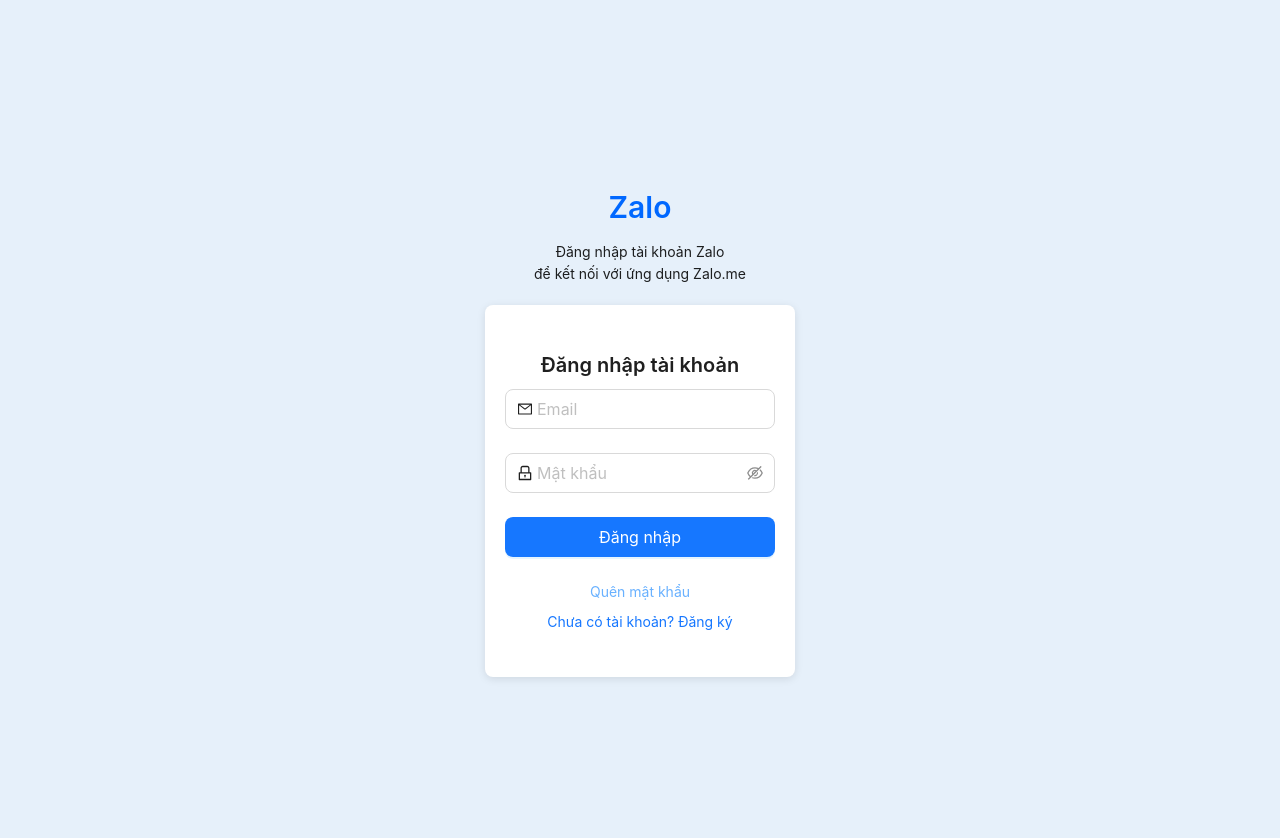
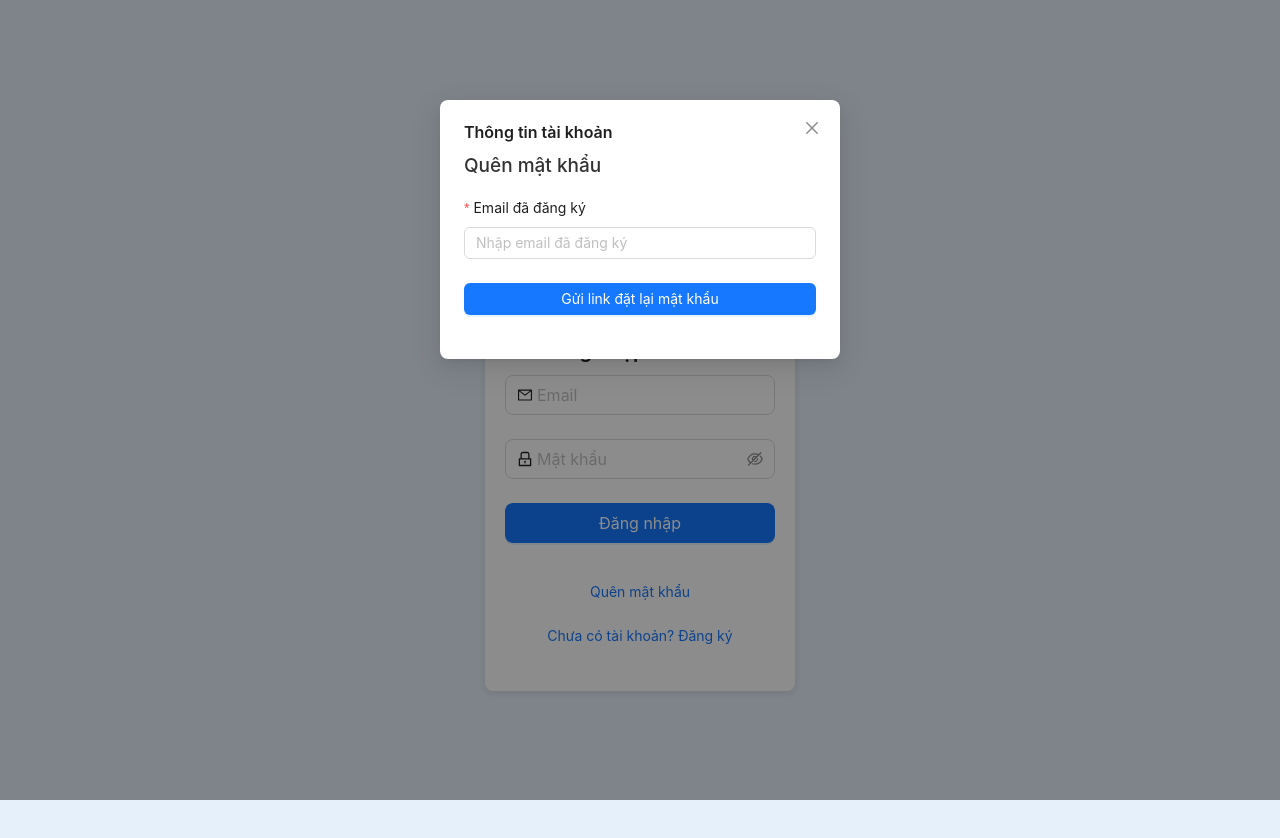
Before and after one commit to nguyenphuochuyy/clone-zalo-fe, a React (Create React App) app: page /chat in a window 1280 px wide. Both pictures are taken after a click on the link "Quên mật khẩu". Built offline with nearby package versions, Linux system fonts and the light colour scheme; no server answers.

Commit message:
hoan thanh reset mat khau

```diff
--- a/src/App.js
+++ b/src/App.js
@@ -7,6 +7,7 @@
 import VerifyEmailPage from './pages/VerifyEmailPage/index.js';
 import VerifyTokenPage from './pages/VerifyTokenPage/index.js';
 import HomeChat from './pages/HomeChat/index.js';
+import ForgetPasswordPage from './pages/ForgetPassword/index.js';
 const { Sider, Content } = Layout;
 
 const App = () => {
@@ -46,6 +47,7 @@
 
   }
 , [avt]); // Chạy lại khi token thay đổi
+
   return (
       <Routes>
         {/* Route trang chủ hoặc login dựa vào trãng thái đăng nhập */}
@@ -91,6 +93,10 @@
           path='/api/auth/verify-email'
           element={ isAuthenticated ? (<Navigate to={"/home"}/> ) : <VerifyTokenPage />} // Trang xác thực token
         />
+        <Route
+          path='/api/auth/reset-password'
+          element={<ForgetPasswordPage />} // Trang quên mật khẩu
+        />
       </Routes>
 
 
--- a/src/components/ModalProfile/index.js
+++ b/src/components/ModalProfile/index.js
@@ -25,7 +25,7 @@
     setIsModalOpen(false);
   };
 
-// Xử lý khi chọn file ảnh
+
    // Xử lý khi chọn file ảnh
   const handleBeforeUpload = (file) => {
     const isImage = file.type.startsWith('image/');
@@ -33,7 +33,6 @@
       message.error('Bạn chỉ có thể tải lên file ảnh!');
       return false;
     }
-
     const reader = new FileReader();
     reader.onload = (e) => {
       setAvatar(e.target.result); // Hiển thị preview của ảnh
@@ -48,7 +47,6 @@
       message.warning('Vui lòng chọn ảnh trước khi cập nhật!');
       return;
     }
-
     const formData = new FormData();
     formData.append('avatar', file);
     try {
--- /dev/null
+++ b/src/components/ModalResetPassword/index.js
@@ -0,0 +1,93 @@
+import React, { useState } from 'react';
+import {  Button, Form, Input, message, Modal, } from 'antd';
+import {
+    EditOutlined,
+
+  UserOutlined,
+} from '@ant-design/icons';
+import Title from 'antd/es/typography/Title';
+import { data } from 'react-router-dom';
+import { TbLockPassword } from "react-icons/tb";
+const ModalForgetPassword = () => {
+  const [isModalOpen, setIsModalOpen] = useState(false);
+  const [form] = Form.useForm();
+  const showModal = () => {
+    setIsModalOpen(true);
+  };
+  const handleOk = () => {
+    setIsModalOpen(false);
+  };
+  const handleCancel = () => {
+    setIsModalOpen(false);
+  };
+    //submit form
+    const handleSubmit = async (values) => {
+        const { email } = values;
+
+        try {
+          // Gửi yêu cầu đến API để gửi link reset password (giả lập)
+          const response = await fetch('http://localhost:5000/api/auth/forgot-password', {
+            method: 'POST',
+            headers: {
+              'Content-Type': 'application/json',
+            },
+            body: JSON.stringify({ email }),
+          });
+
+          const data = await response.json();
+
+          if (response.ok) {
+            message.success('Link đặt lại mật khẩu đã được gửi! Vui lòng kiểm tra email của bạn.');
+            setIsModalOpen(false);
+            form.resetFields();
+          } else {
+            message.error(data.message || 'Có lỗi xảy ra khi gửi link đặt lại mật khẩu!');
+          }
+        } catch (error) {
+          message.error('Có lỗi xảy ra! Vui lòng thử lại sau.');
+        }
+      };
+  return (
+    <>
+    <div style={{display: 'flex', justifyContent: 'center', alignItems: 'center'}} onClick={showModal}>
+          <p>Quên mật khẩu</p>
+    </div>
+      <Modal open={isModalOpen} onOk={handleOk} onCancel={handleCancel} title="Thông tin tài khoản"
+        footer={null}
+        width={400}
+    >
+
+        <div>
+            <Title level={5} style={{ margin: 0 , fontSize: '19px' , fontWeight: '500' , color: '#333' }}>
+                Quên mật khẩu
+            </Title>
+        </div>
+        <Form
+          form={form}
+          onFinish={handleSubmit}
+          layout="vertical"
+          style={{ marginTop: 16 }}
+        >
+          <Form.Item
+            name="email"
+            label="Email đã đăng ký"
+            rules={[
+              { required: true, message: 'Vui lòng nhập email!' },
+              { type: 'email', message: 'Email không hợp lệ!' },
+            ]}
+          >
+            <Input placeholder="Nhập email đã đăng ký" />
+          </Form.Item>
+
+          <Form.Item>
+            <Button type="primary" htmlType="submit" block>
+              Gửi link đặt lại mật khẩu
+            </Button>
+          </Form.Item>
+        </Form>
+
+      </Modal>
+    </>
+  );
+};
+export default ModalForgetPassword;
--- /dev/null
+++ b/src/pages/ForgetPassword/ResetPasswordPage.css
@@ -0,0 +1,13 @@
+.reset-password-container {
+    display: flex;
+    flex-direction: column;
+    align-items: center;
+    justify-content: center;
+    min-height: 100vh;
+    padding: 24px;
+    background-color: #f0f2f5;
+  }
+
+  .reset-password-container .ant-typography {
+    text-align: center;
+  }
--- /dev/null
+++ b/src/pages/ForgetPassword/index.js
@@ -0,0 +1,97 @@
+import React from 'react';
+import { Form, Input, Button, Typography, message } from 'antd';
+import { useNavigate, useLocation, useSearchParams } from 'react-router-dom';
+import './ResetPasswordPage.css';
+
+const { Title, Text } = Typography;
+
+const ForgetPasswordPage = () => {
+  const navigate = useNavigate();
+  const location = useLocation();
+  const [form] = Form.useForm();
+const [searchParams] = useSearchParams();
+  const token = searchParams.get('token'); // Lấy token từ query params
+  const onFinish = async (values) => {
+    const { newPassword , confirmPassword} = values;
+
+
+    try {
+      // Gửi yêu cầu đến API để đặt lại mật khẩu
+      const response = await fetch("http://localhost:5000/api/auth/reset-password",{
+        method: 'POST',
+        headers: {
+          'Content-Type': 'application/json',
+          Authorization: `Bearer ${localStorage.getItem('token')}`,
+        },
+        body: JSON.stringify({ newPassword, confirmPassword, token }), // Gửi token cùng với mật khẩu mới
+      });
+
+      const data = await response.json();
+      if (response.ok) {
+        message.success('Đặt lại mật khẩu thành công! Vui lòng đăng nhập lại.');
+        navigate('/');
+      } else {
+        message.error(data.message || 'Có lỗi xảy ra khi đặt lại mật khẩu!');
+      }
+    } catch (error) {
+      message.error('Có lỗi xảy ra! Vui lòng thử lại sau.');
+    }
+  };
+
+  return (
+    <div className="reset-password-container">
+      <Title level={2}>Đặt lại mật khẩu</Title>
+
+      <Form
+        form={form}
+        onFinish={onFinish}
+        layout="vertical"
+        style={{ maxWidth: 400, width: '100%' }}
+      >
+
+        <Form.Item
+          name="newPassword"
+          label="Mật khẩu mới"
+          rules={[
+            { required: true, message: 'Vui lòng nhập mật khẩu mới!' },
+          ]}
+        >
+          <Input.Password placeholder="Nhập mật khẩu mới" />
+        </Form.Item>
+
+        <Form.Item
+          name="confirmPassword"
+          label="Xác nhận mật khẩu"
+          dependencies={['newPassword']}
+          rules={[
+            { required: true, message: 'Vui lòng xác nhận mật khẩu!' },
+            ({ getFieldValue }) => ({
+              validator(_, value) {
+                if (!value || getFieldValue('newPassword') === value) {
+                  return Promise.resolve();
+                }
+                return Promise.reject('Mật khẩu xác nhận không khớp!');
+              },
+            }),
+          ]}
+        >
+          <Input.Password placeholder="Xác nhận mật khẩu" />
+        </Form.Item>
+
+        <Form.Item>
+          <Button type="primary" htmlType="submit" block>
+            Đặt lại mật khẩu
+          </Button>
+        </Form.Item>
+
+        <Form.Item>
+          <Button type="link" onClick={() => navigate('/login')} block>
+            Quay lại đăng nhập
+          </Button>
+        </Form.Item>
+      </Form>
+    </div>
+  );
+};
+
+export default ForgetPasswordPage;
--- a/src/pages/Home/index.js
+++ b/src/pages/Home/index.js
@@ -7,7 +7,7 @@
 const HomePage = () => {
   return (
     <div className="download-container">
-      {/* Header */}
+
       <div className="header">
         <Title level={3} style={{ color: '#0068FF', margin: 0 }}>
           Zalo
@@ -15,13 +15,12 @@
         <Text className="header-link">Đăng nhập</Text>
       </div>
 
-      {/* Main Content */}
+
       <div className="content">
         <Row justify="center" align="middle" className="content-row">
           <Col xs={22} sm={20} md={16} lg={12} xl={10}>
             <div className="download-box">
               <Row gutter={[32, 32]} align="middle">
-                {/* Left Section: Text and Buttons */}
                 <Col xs={24} md={12}>
                   <Title level={2}>Tải Zalo PC cho máy tính</Title>
                   <Text>
@@ -62,7 +61,7 @@
                   </div>
                 </Col>
 
-                {/* Right Section: Image */}
+
                 <Col xs={24} md={12}>
                   <Image
                     src="https://stc-zaloprofile.zdn.vn/pc/v1/images/img_pc.png"
@@ -80,7 +79,7 @@
       {/* Footer */}
       <div className="footer">
         <Text>
-          © 2012 - 2025 sản phẩm của nhóm 8 - CNMM - Khoa CNTT - ĐH Công Nghiệp Thành Phố Hồ Chí Minh
+          © 2025 sản phẩm của nhóm 8 - CNMM - Khoa CNTT - ĐH Công Nghiệp Thành Phố Hồ Chí Minh
         </Text>
       </div>
     </div>
--- a/src/pages/HomeChat/index.js
+++ b/src/pages/HomeChat/index.js
@@ -9,8 +9,10 @@
   MoonOutlined,
   LogoutOutlined,
 } from '@ant-design/icons';
+import { TbLockPassword } from "react-icons/tb";
 import { Navigate } from 'react-router-dom';
 import ModalProfile from '../../components/ModalProfile';
+import ModalForgetPassword from '../../components/ModalResetPassword';
 // import './HomeChat.css';
 const { Sider, Content } = Layout;
 const { Title, Text } = Typography;
@@ -64,26 +66,26 @@
     // Hàm xử lý đăng xuất
   const handleLogout = () => {
     localStorage.removeItem('token'); // Xóa token
-    setIsAuthenticated(false); // Cập nhật trạng thái xác thực
-    window.location.href = '/'; // Chuyển hướng về trang chủ
+    localStorage.removeItem('avt'); // Xóa avatar
+    setIsAuthenticated(false);
+    window.location.href = '/';
   };
   console.log(profile);
 
-  // Hàm xử lý chuyển hướng đến trang quản lý tài khoản
-  const handleManageAccount = () => {
-    // render modal quản lý tài khoản
 
-
-  };
   // Menu cho Dropdown
   const menu = (
   <Menu>
     {/* Quản lý tài khoản */}
     <Menu.Item key="1" >
-      <ModalProfile handleManageAccount = {handleManageAccount()} userProfile={userProfile} avatarContext = {avatar} setAvatarContext = {setAvatar} />
+      <ModalProfile  userProfile={userProfile} avatarContext = {avatar} setAvatarContext = {setAvatar} />
     </Menu.Item>
 
-    <Menu.Item key="2" icon={<LogoutOutlined />} onClick={handleLogout}>
+    <Menu.Item key="2">
+      <ModalForgetPassword />
+    </Menu.Item>
+
+    <Menu.Item key="3" icon={<LogoutOutlined  style={{fontSize : 20}} />} onClick={handleLogout} style={{marginTop : 10}}  >
       Đăng xuất
     </Menu.Item>
   </Menu>
@@ -91,24 +93,22 @@
   return (
     <Layout style={{ minHeight: '100vh' }}>
       {/* Sidebar bên trái */}
-      <Sider width={300} style={{ background: '#fff', borderRight: '1px solid #e8e8e8' }}>
+      <Sider width={350} style={{ background: '#fff', borderRight: '1px solid #e8e8e8' }}>
         {/* Header của sidebar */}
         <div style={{ padding: '16px', display: 'flex', alignItems: 'center', borderBottom: '1px solid #e8e8e8', }}>
         <Dropdown overlay={menu} trigger={['click']}>
             <Avatar
               src={avatar}
-              style={{ cursor: 'pointer' }}
+              style={{ cursor: 'pointer' , marginRight: '20px' }}
             />
-          </Dropdown>
-          {/* <Title level={5} style={{ margin: '0 0 0 8px', flex: 1 }}>
-            Tất cả
-          </Title> */}
-          <Button type="text" icon={<SearchOutlined />} />
-          <Button type="text" icon={<MessageOutlined />} />
-          <Button type="text" icon={<TeamOutlined />} />
-          <Button type="text" icon={<UserOutlined />} />
-          <Button type="text" icon={<SettingOutlined />} onClick={handleLogout} />
+        </Dropdown>
+          <Button type="text" icon={<SearchOutlined style={{fontSize : '20px'}} />} />
+          <Button type="text" icon={<MessageOutlined style={{fontSize : '20px'}}/>} />
+          <Button type="text" icon={<TeamOutlined style={{fontSize : '20px'}}/>} />
+          <Button type="text" icon={<UserOutlined style={{fontSize : '20px'}}/>} />
+          <Button type="text" icon={<SettingOutlined style={{fontSize : '20px'}}/>} onClick={handleLogout} />
         </div>
+
         {/* Danh sách cuộc trò chuyện */}
             <List
           itemLayout="horizontal"
--- a/src/pages/Login/index.js
+++ b/src/pages/Login/index.js
@@ -1,8 +1,9 @@
 import React from 'react';
-import { Form, Input, Button, Typography, Row, Col, message } from 'antd';
+import { Form, Input, Button, Typography, Row, Col, message, Modal } from 'antd';
 import { LockOutlined, PhoneOutlined } from '@ant-design/icons';
 import { AiOutlineMail } from "react-icons/ai";
 import './LoginPage.css'; // File CSS tùy chỉnh
+import ModalForgetPassword from '../../components/ModalResetPassword';
 
 const { Title, Text, Link } = Typography;
 
@@ -27,7 +28,6 @@
         if (response.ok) {
           const data = await response.json();
           localStorage.setItem('token', data.token); // Lưu token vào localStorage
-
           message.success('Đăng nhập thành công!'); // Hiển thị thông báo thành công
           // Chuyển hướng đến trang chính sau khi đăng nhập thành công
           window.location.href = '/'; // Thay đổi đường dẫn đến trang chính của bạn
@@ -110,11 +110,13 @@
                   style={{ display: 'block', textAlign: 'center', marginBottom: 8 }}
                   href="#"
                 >
-                  Quên mật khẩu
+                   <ModalForgetPassword/>
                 </Link>
+
                 <Link
                   style={{ display: 'block', textAlign: 'center' }}
                   href="/register"
+
                 >
                   Chưa có tài khoản? Đăng ký
                 </Link>
--- a/src/pages/Register/index.js
+++ b/src/pages/Register/index.js
@@ -66,7 +66,7 @@
               onFinish={onFinish}
               layout="vertical"
             >
-              {/* Trường số điện thoại */}
+
 
               {/* Trường email */}
               <Form.Item
```
Also changed, not shown: public/manifest.json.
